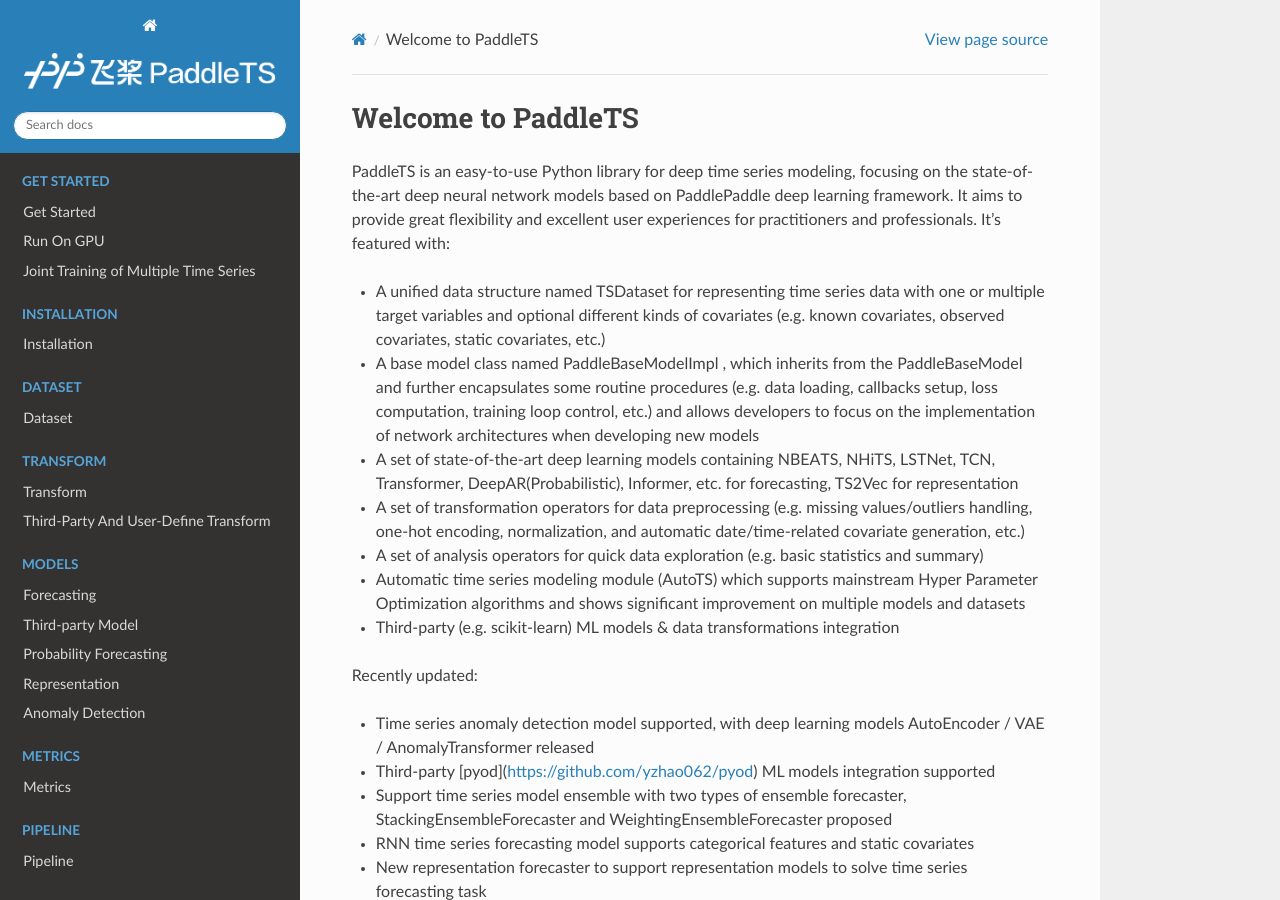
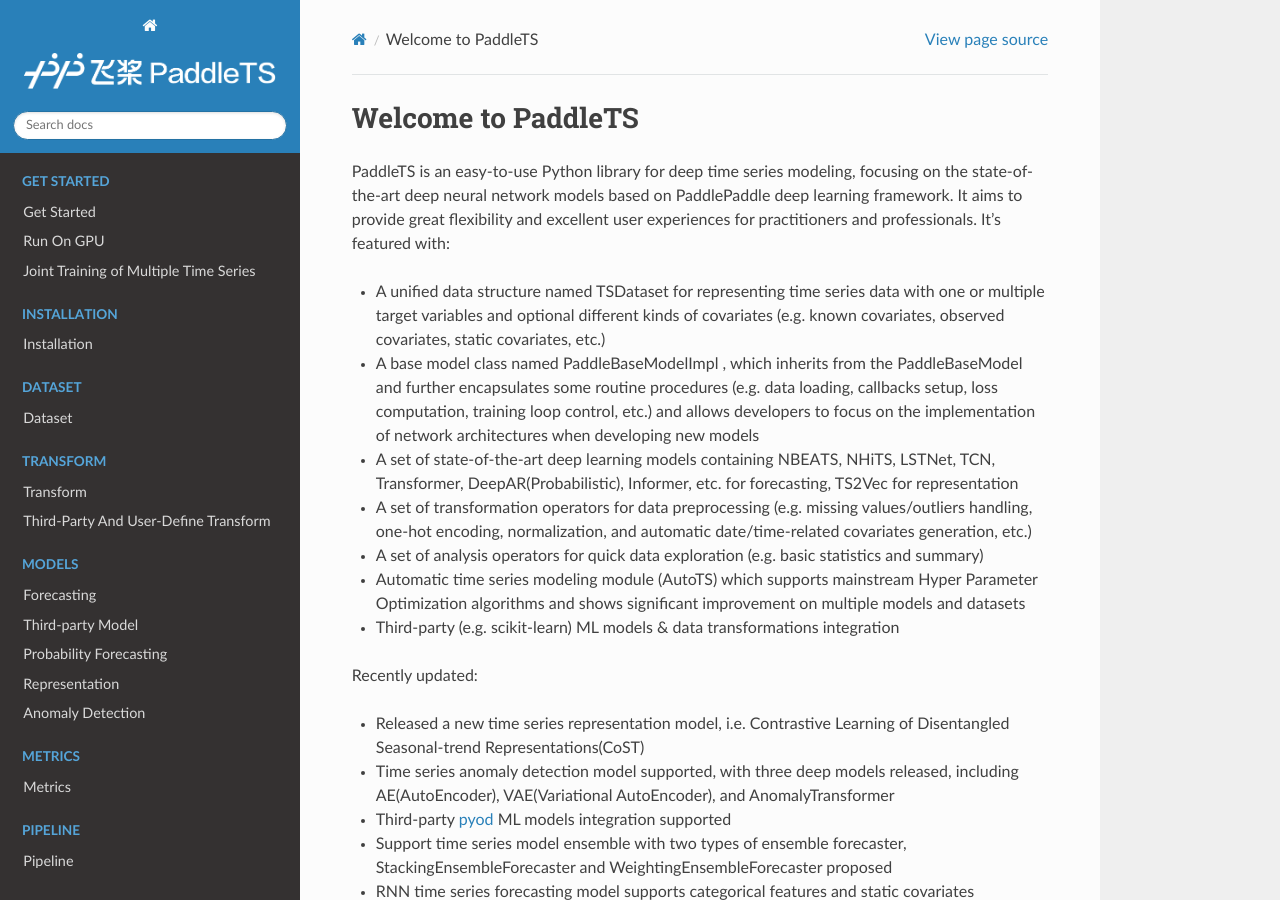
Before and after one commit to PaddlePaddle/PaddleTS, a Sphinx documentation site: the page built from docs/index.rst, in a window 1280 px wide and 900 px high. Built offline with Sphinx 7.4.7 and the Read the Docs theme 2.0.0, drawn with Linux system fonts in a browser that asks for light colours.

Commit message:
update docs for paddlets 1.0.2 release, including readme, index.rst/.po doc, BTW update docker tag to be always latest.

```diff
--- a/docs/index.rst
+++ b/docs/index.rst
@@ -19,7 +19,7 @@
   NBEATS, NHiTS, LSTNet, TCN, Transformer, DeepAR(Probabilistic), Informer, etc. for forecasting, TS2Vec for representation
 
 * A set of transformation operators for data preprocessing (e.g. missing values/outliers handling,
-  one-hot encoding, normalization, and automatic date/time-related covariate generation, etc.)
+  one-hot encoding, normalization, and automatic date/time-related covariates generation, etc.)
 
 * A set of analysis operators for quick data exploration (e.g. basic statistics and summary)
 
@@ -29,9 +29,10 @@
 
 Recently updated:
 
-* Time series anomaly detection model supported, with deep learning models AutoEncoder / VAE / AnomalyTransformer released
+* Released a new time series representation model, i.e. Contrastive Learning of Disentangled Seasonal-trend Representations(CoST)
 
-* Third-party [pyod](https://github.com/yzhao062/pyod) ML models integration supported
+* Time series anomaly detection model supported, with three deep models released, including AE(AutoEncoder), VAE(Variational AutoEncoder), and AnomalyTransformer
+* Third-party `pyod <https://github.com/yzhao062/pyod>`_ ML models integration supported
 
 * Support time series model ensemble with two types of ensemble forecaster, StackingEnsembleForecaster and WeightingEnsembleForecaster proposed
 
--- a/docs/source/get_started/run_on_gpu.rst
+++ b/docs/source/get_started/run_on_gpu.rst
@@ -128,7 +128,7 @@
 
 .. code-block:: shell
 
-    nvidia-docker pull registry.baidubce.com/paddlets/paddlets:0.2.0-gpu-paddle2.3.2-cuda11.2-cudnn8
+    nvidia-docker pull registry.baidubce.com/paddlets/paddlets:latest-gpu-cuda11.2-cudnn8
 
 
 2.3 Use GPU device to fit and predict models
--- a/docs/source/installation/overview.rst
+++ b/docs/source/installation/overview.rst
@@ -67,11 +67,11 @@
 
 ::
 
-    docker pull registry.baidubce.com/paddlets/paddlets:0.2.0
+    docker pull registry.baidubce.com/paddlets/paddlets:latest
 
 2）Start container
 -----------------------
 
 ::
 
-    docker run --name paddle_docker -it -v $PWD:/paddle registry.baidubce.com/paddlets/paddlets:0.2.0  /bin/bash
+    docker run --name paddle_docker -it -v $PWD:/paddle registry.baidubce.com/paddlets/paddlets:latest  /bin/bash
```
Also changed, not shown: README_cn.md (+3 -2 lines), README_en.md (+3 -2 lines), 1 other file.
